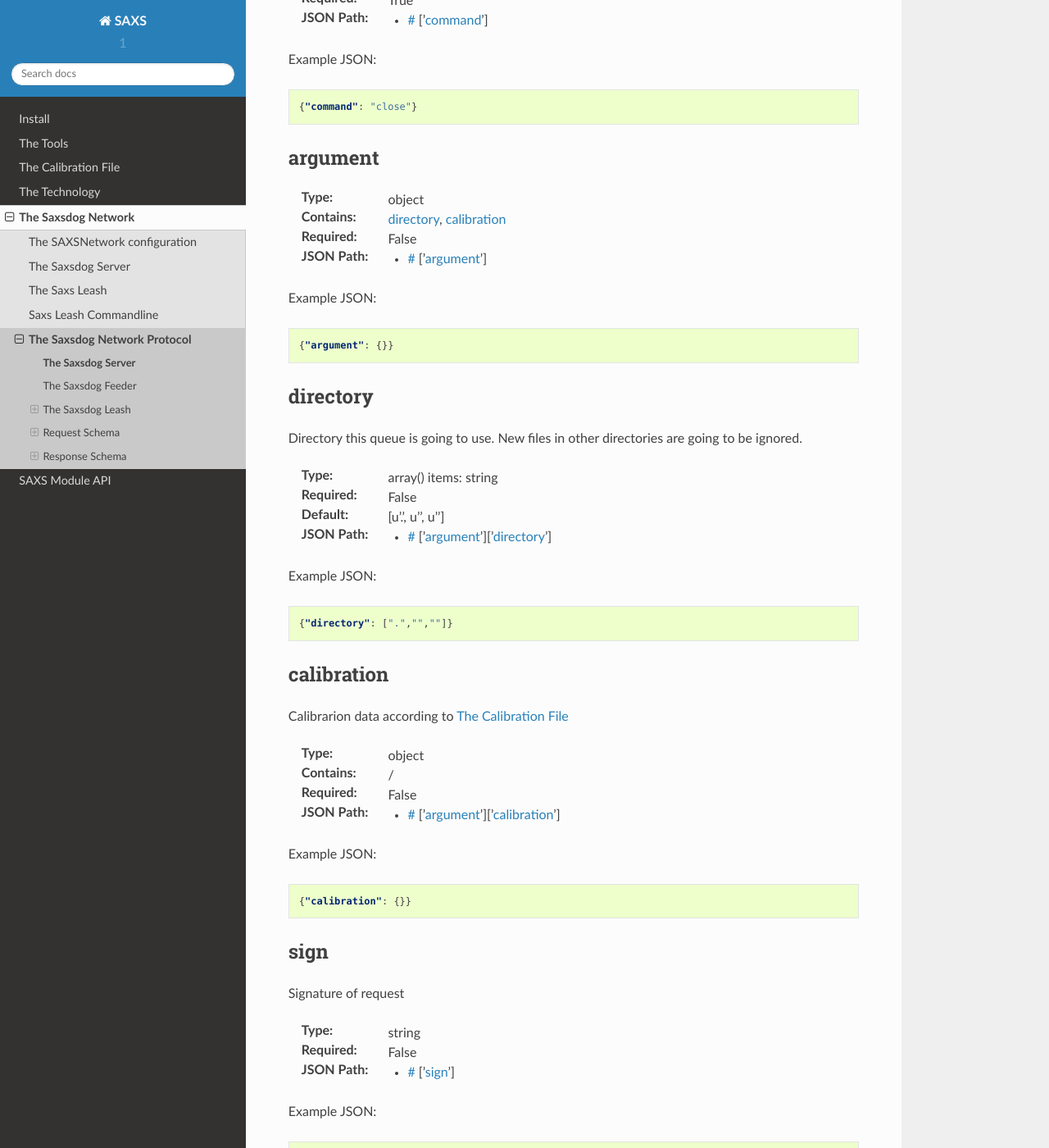
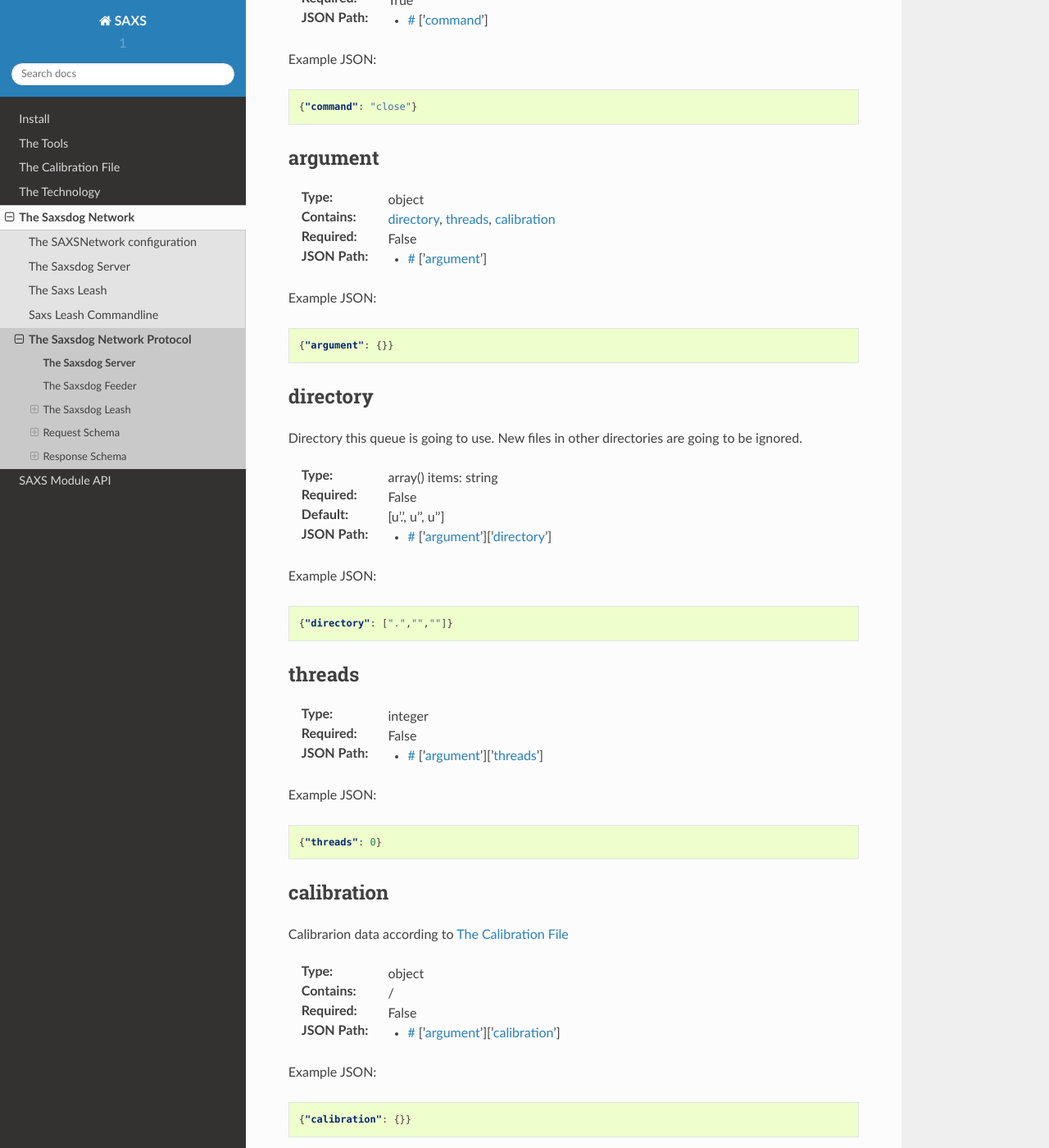
Before and after one commit to maxburian/SAXS_py3, a Sphinx documentation site: the page built from doc/SAXSProtocol.rst, in a window 1280 px wide and 1400 px high, scrolled down 5012 px. Shown: the whole window at 82% size. Built offline with Sphinx 7.4.7 and the Read the Docs theme 2.0.0, drawn with Linux system fonts in a browser that asks for light colours; some of the changed text lies outside the part shown.

```diff
--- a/doc/SAXSLeashRequest.rst
+++ b/doc/SAXSLeashRequest.rst
@@ -55,7 +55,7 @@
 :Type:
   object
 :Contains:
-  :ref:`directory <directory>`, :ref:`calibration <calibration>`
+  :ref:`directory <directory>`, :ref:`threads <threads>`, :ref:`calibration <calibration>`
 :Required:
   False
 :JSON Path:
@@ -89,6 +89,24 @@
 .. code:: json
 
     {"directory": [".","",""]}
+
+.. _threads:
+
+threads
+--------------------
+
+:Type:
+  integer
+:Required:
+  False
+:JSON Path:
+  * :ref:`# <reqroot>` [':ref:`argument <argument>`'][':ref:`threads <threads>`']
+
+Example JSON:
+
+.. code:: json
+
+    {"threads": 0}
 
 .. _calibration:
 
--- a/doc/SAXSLeashResult.rst
+++ b/doc/SAXSLeashResult.rst
@@ -52,7 +52,7 @@
 :Type:
   object
 :Contains:
-  :ref:`cal <cal>`, :ref:`Error <Error>`, :ref:`directory <directory>`, :ref:`mask <mask>`, :ref:`stat <stat>`, :ref:`filename <filename>`, :ref:`array <array>`
+  :ref:`cal <cal>`, :ref:`Error <Error>`, :ref:`directory <directory>`, :ref:`mask <mask>`, :ref:`threads <threads>`, :ref:`stat <stat>`, :ref:`filename <filename>`, :ref:`array <array>`
 :Required:
   True
 :JSON Path:
@@ -144,6 +144,24 @@
 .. code:: json
 
     {"mask": {}}
+
+.. _threads:
+
+threads
+--------------------
+
+:Type:
+  integer
+:Required:
+  False
+:JSON Path:
+  * :ref:`# <resroot>` [':ref:`data <data>`'][':ref:`threads <threads>`']
+
+Example JSON:
+
+.. code:: json
+
+    {"threads": 0}
 
 .. _stat:
 
```
Also changed, not shown: 2 other files.
